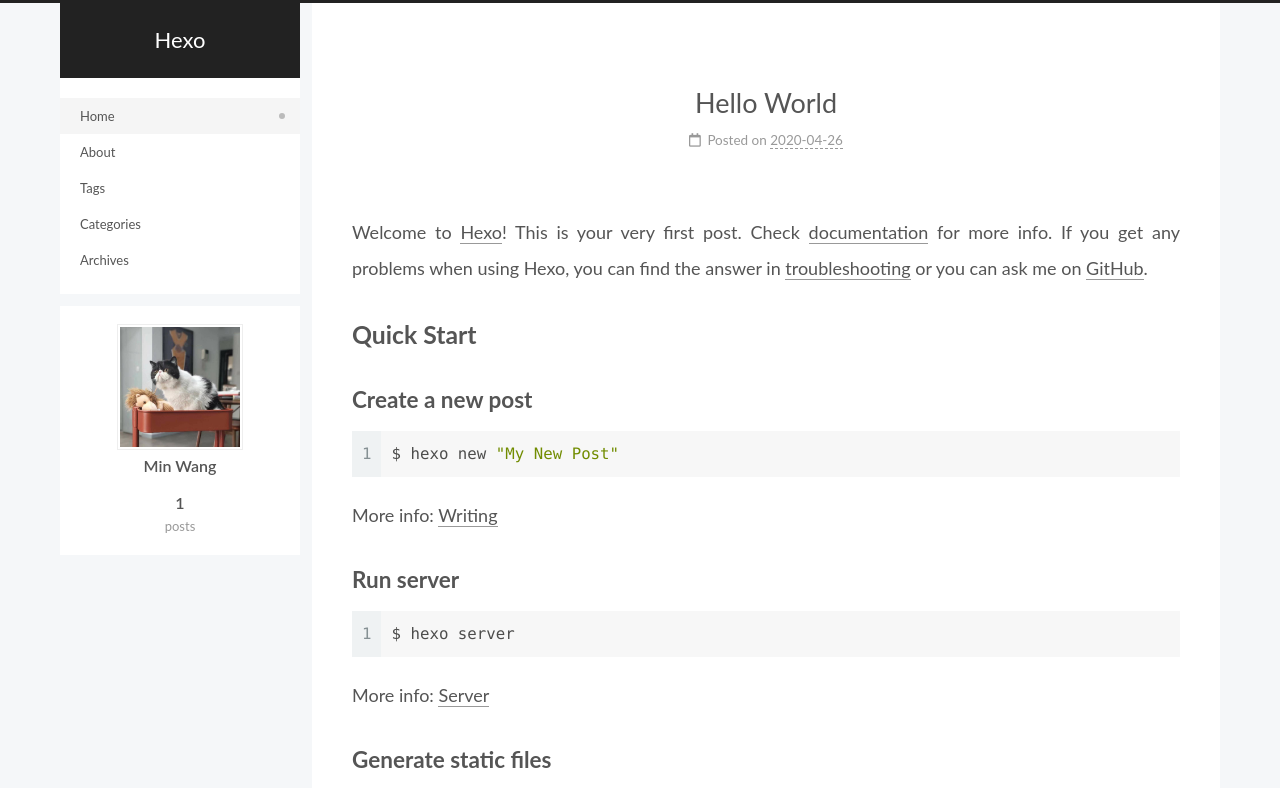
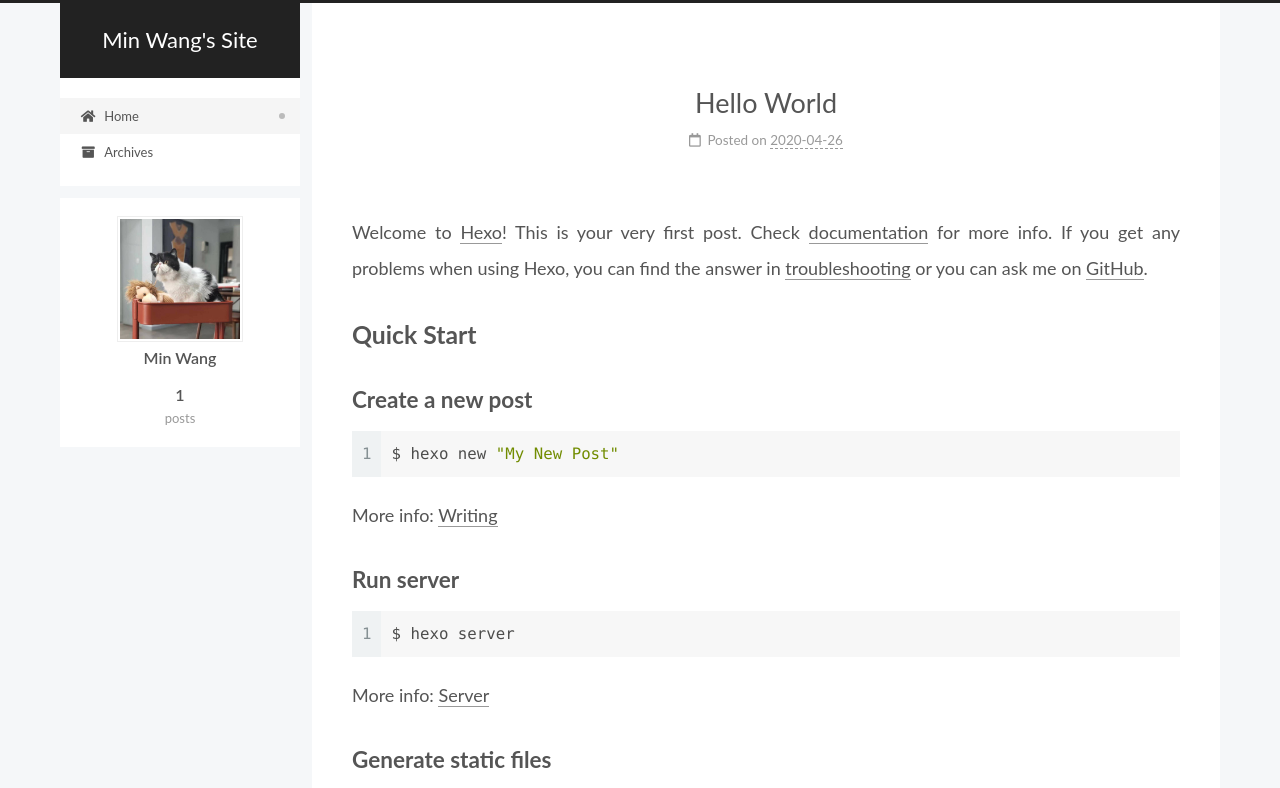
Before and after one commit to DaddyMin/DaddyMin.github.io, a plain HTML site: page index.html in a window 1280 px wide. Shown: the top 788 px of the page. Drawn offline with Linux system fonts and the light colour scheme.

Commit message:
Site updated: 2020-04-27 16:57:24

```diff
--- a/css/main.css
+++ b/css/main.css
@@ -1169,7 +1169,7 @@ pre .javascript .function {
 }
 .links-of-author a::before,
 .links-of-author span.exturl::before {
-  background: #c8d51f;
+  background: #25ed14;
   border-radius: 50%;
   content: ' ';
   display: inline-block;
--- a/index.html
+++ b/index.html
@@ -17,13 +17,13 @@
 
 <script id="hexo-configurations">
     var NexT = window.NexT || {};
-    var CONFIG = {"hostname":"yoursite.com","root":"/","scheme":"Pisces","version":"7.8.0","exturl":false,"sidebar":{"position":"left","display":"post","padding":18,"offset":12,"onmobile":false},"copycode":{"enable":false,"show_result":false,"style":null},"back2top":{"enable":true,"sidebar":false,"scrollpercent":false},"bookmark":{"enable":false,"color":"#222","save":"auto"},"fancybox":false,"mediumzoom":false,"lazyload":false,"pangu":false,"comments":{"style":"tabs","active":null,"storage":true,"lazyload":false,"nav":null},"algolia":{"hits":{"per_page":10},"labels":{"input_placeholder":"Search for Posts","hits_empty":"We didn't find any results for the search: ${query}","hits_stats":"${hits} results found in ${time} ms"}},"localsearch":{"enable":false,"trigger":"auto","top_n_per_article":1,"unescape":false,"preload":false},"motion":{"enable":true,"async":false,"transition":{"post_block":"fadeIn","post_header":"slideDownIn","post_body":"slideDownIn","coll_header":"slideLeftIn","sidebar":"slideUpIn"}}};
+    var CONFIG = {"hostname":"yoursite.com","root":"/","scheme":"Pisces","version":"7.8.0","exturl":false,"sidebar":{"position":"left","display":"always","padding":18,"offset":12,"onmobile":false},"copycode":{"enable":false,"show_result":false,"style":null},"back2top":{"enable":true,"sidebar":false,"scrollpercent":false},"bookmark":{"enable":false,"color":"#222","save":"auto"},"fancybox":false,"mediumzoom":false,"lazyload":false,"pangu":false,"comments":{"style":"tabs","active":null,"storage":true,"lazyload":false,"nav":null},"algolia":{"hits":{"per_page":10},"labels":{"input_placeholder":"Search for Posts","hits_empty":"We didn't find any results for the search: ${query}","hits_stats":"${hits} results found in ${time} ms"}},"localsearch":{"enable":false,"trigger":"auto","top_n_per_article":1,"unescape":false,"preload":false},"motion":{"enable":true,"async":false,"transition":{"post_block":"fadeIn","post_header":"slideDownIn","post_body":"slideDownIn","coll_header":"slideLeftIn","sidebar":"slideUpIn"}}};
   </script>
 
   <meta property="og:type" content="website">
-<meta property="og:title" content="Hexo">
+<meta property="og:title" content="Min Wang&#39;s Site">
 <meta property="og:url" content="http://yoursite.com/index.html">
-<meta property="og:site_name" content="Hexo">
+<meta property="og:site_name" content="Min Wang&#39;s Site">
 <meta property="og:locale" content="en_US">
 <meta property="article:author" content="Min Wang">
 <meta name="twitter:card" content="summary">
@@ -41,7 +41,7 @@
   };
 </script>
 
-  <title>Hexo</title>
+  <title>Min Wang's Site</title>
 
 
 
@@ -92,7 +92,7 @@
 
     <a href="/" class="brand" rel="start">
       <span class="logo-line-before"><i></i></span>
-      <h1 class="site-title">Hexo</h1>
+      <h1 class="site-title">Min Wang's Site</h1>
       <span class="logo-line-after"><i></i></span>
     </a>
   </div>
@@ -110,27 +110,12 @@
   <ul id="menu" class="main-menu menu">
         <li class="menu-item menu-item-home">
 
-    <a href="/" rel="section"><i class="home                   //首页 fa-fw"></i>Home</a>
-
-  </li>
-        <li class="menu-item menu-item-about">
-
-    <a href="/about/" rel="section"><i class="user            //用户 fa-fw"></i>About</a>
-
-  </li>
-        <li class="menu-item menu-item-tags">
-
-    <a href="/tags/" rel="section"><i class="tags              //标签 fa-fw"></i>Tags</a>
-
-  </li>
-        <li class="menu-item menu-item-categories">
-
-    <a href="/categories/" rel="section"><i class="th    //分类 fa-fw"></i>Categories</a>
+    <a href="/" rel="section"><i class="fa fa-home fa-fw"></i>Home</a>
 
   </li>
         <li class="menu-item menu-item-archives">
 
-    <a href="/archives/" rel="section"><i class="archive   //归档 fa-fw"></i>Archives</a>
+    <a href="/archives/" rel="section"><i class="fa fa-archive fa-fw"></i>Archives</a>
 
   </li>
   </ul>
@@ -169,7 +154,7 @@
     </span>
 
     <span hidden itemprop="publisher" itemscope itemtype="http://schema.org/Organization">
-      <meta itemprop="name" content="Hexo">
+      <meta itemprop="name" content="Min Wang's Site">
     </span>
       <header class="post-header">
         <h2 class="post-title" itemprop="name headline">
```
Also changed, not shown: 2020/04/26/hello-world/index.html (+7 -22 lines), archives/2020/04/index.html (+7 -22 lines), archives/2020/index.html (+7 -22 lines), archives/index.html (+7 -22 lines).
